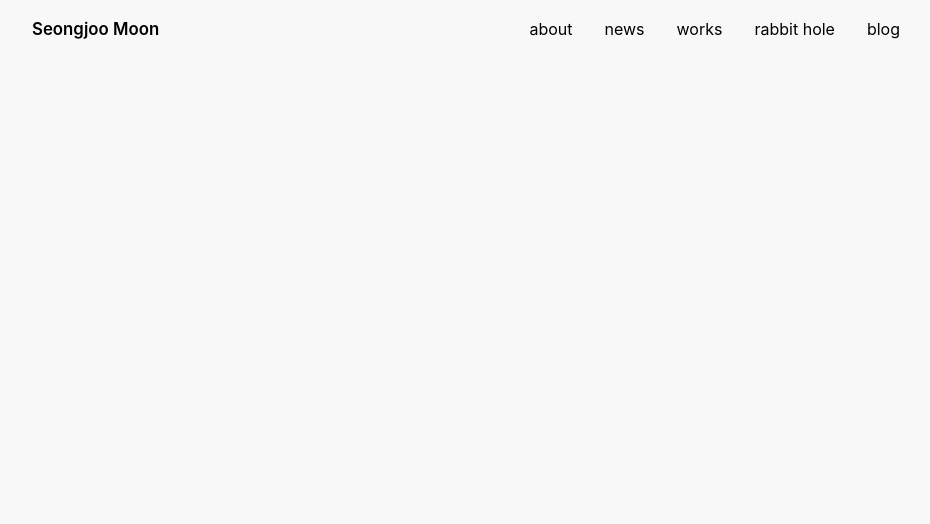
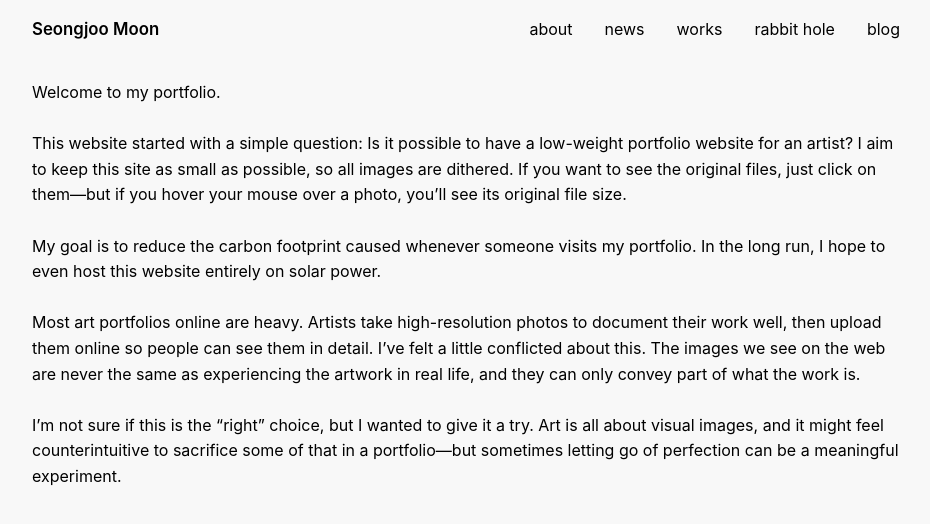
Before and after one commit to Yellow-Moonlight/Portfolio, a plain HTML site: page index.html in a window 1280 px wide. Shown: the whole page, without its empty margins (174-1104 px from the left). Drawn offline with Linux system fonts and the light colour scheme.

Commit message:
add index, rabbit hole contents

```diff
--- a/index.html
+++ b/index.html
@@ -25,6 +25,31 @@
 
     <main class="main-content">
         <!-- Main content will go here -->
+        <p>
+            Welcome to my portfolio.
+            <br>
+            <br>
+
+            This website started with a simple question: Is it possible to have a low-weight portfolio website for an
+            artist? I aim to keep this site as small as possible, so all images are dithered. If you want to see the
+            original files, just click on them—but if you hover your mouse over a photo, you’ll see its original file
+            size.
+            <br>
+            <br>
+            My goal is to reduce the carbon footprint caused whenever someone visits my portfolio. In the long run, I
+            hope to even host this website entirely on solar power.
+            <br>
+            <br>
+            Most art portfolios online are heavy. Artists take high-resolution photos to document their work well, then
+            upload them online so people can see them in detail. I’ve felt a little conflicted about this. The
+            images we see on the web are never the same as experiencing the artwork in real life, and they can only
+            convey part of what the work is.
+            <br>
+            <br>
+            I’m not sure if this is the “right” choice, but I wanted to give it a try. Art is all about visual images,
+            and it might feel counterintuitive to sacrifice some of that in a portfolio—but sometimes letting go of
+            perfection can be a meaningful experiment.
+        </p>
 
     </main>
 
```
Also changed, not shown: pages/rabbit-hole.html (+14 -0 lines).
